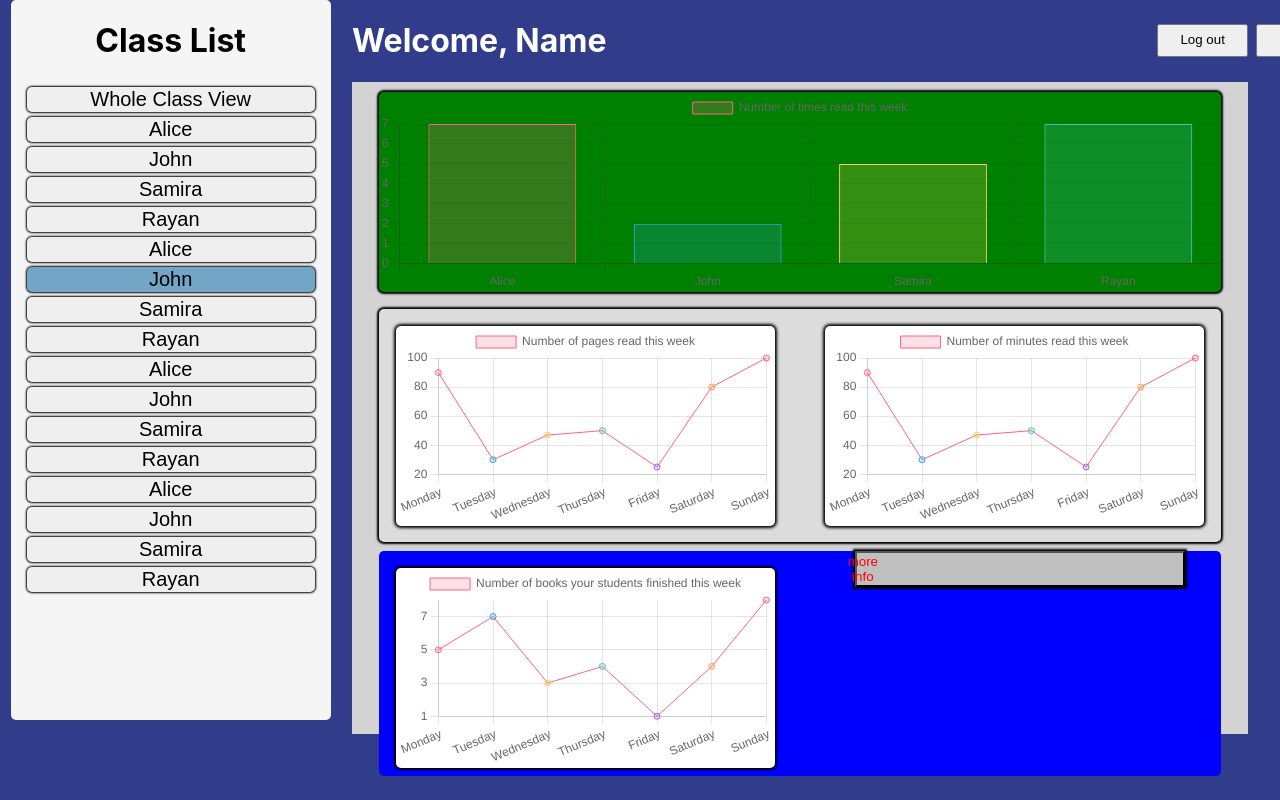
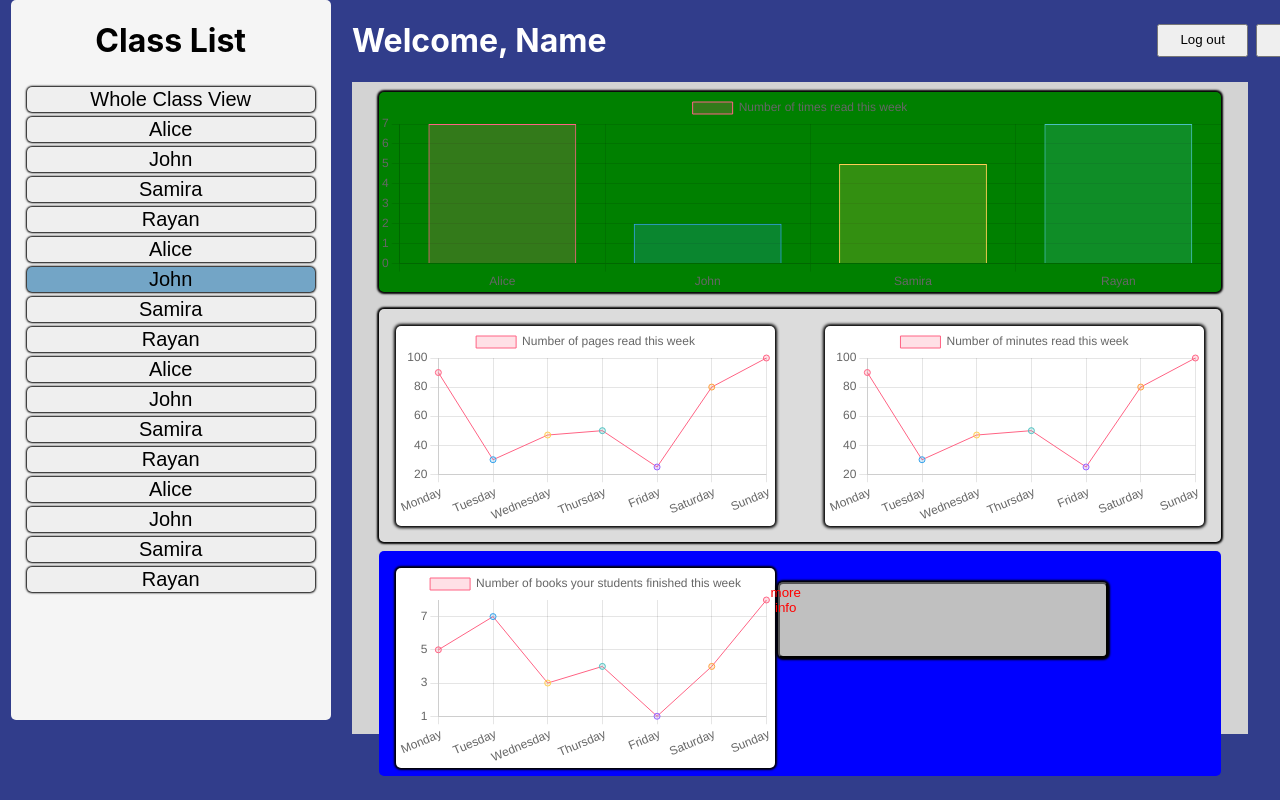
Before and after one commit to SchoolOfCode/final-project-repo-bar-coders, a Next.js app: page /teacherhome in a window 1280 px wide. Shown: the top 800 px of the page. Built offline with nearby package versions, Linux system fonts and the light colour scheme; no server answers; a web font is replaced by a local one.

Commit message:
graph CSS2

```diff
--- a/src/teacherComponents/Teacherdashboard/teacherdashboard.js
+++ b/src/teacherComponents/Teacherdashboard/teacherdashboard.js
@@ -28,11 +28,10 @@ function Teacherdashboard() {
            <button className={Styles.button}>more info</button>
               </Link>
               </div>
-
           </div>
         </div>
       </div>
-    // </div>
+
   );
 }
 
--- a/styles/teacherdashboard.module.css
+++ b/styles/teacherdashboard.module.css
@@ -88,10 +88,10 @@
     padding-right: 20rem;
     box-shadow: 0 0 2px 2px black;
     width: 25%;
-    /* border-radius: 5px;
+    border-radius: 5px;
     margin-top: 8%;
     margin-right: 8%;
-    height: 35%; */
+    height: 35%;
     text-align: center;
 }
 
@@ -99,7 +99,8 @@
     display: flex;
     justify-content: center;
     text-align: center;
-    margin-left: 5%;
+    margin-top: 15%;
+    margin-left: -15%;
     color: red;
 
 }
```
